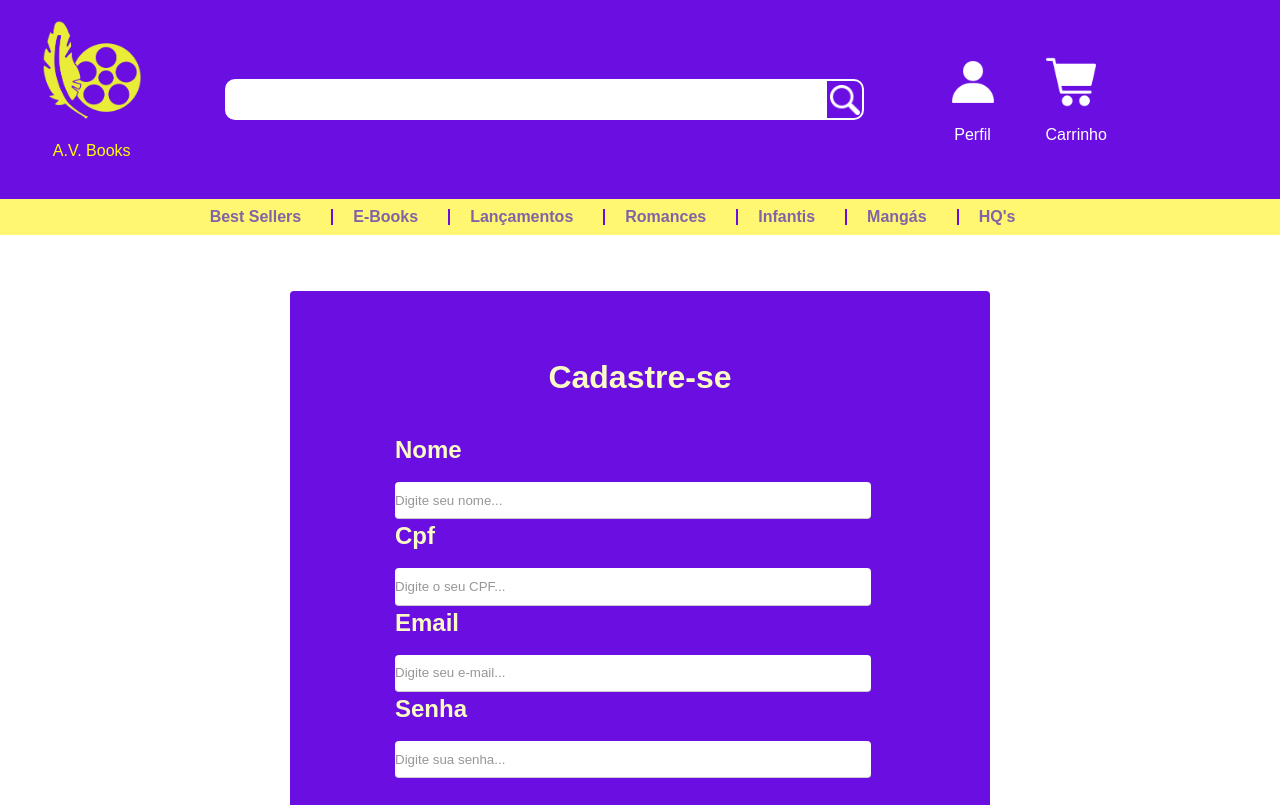
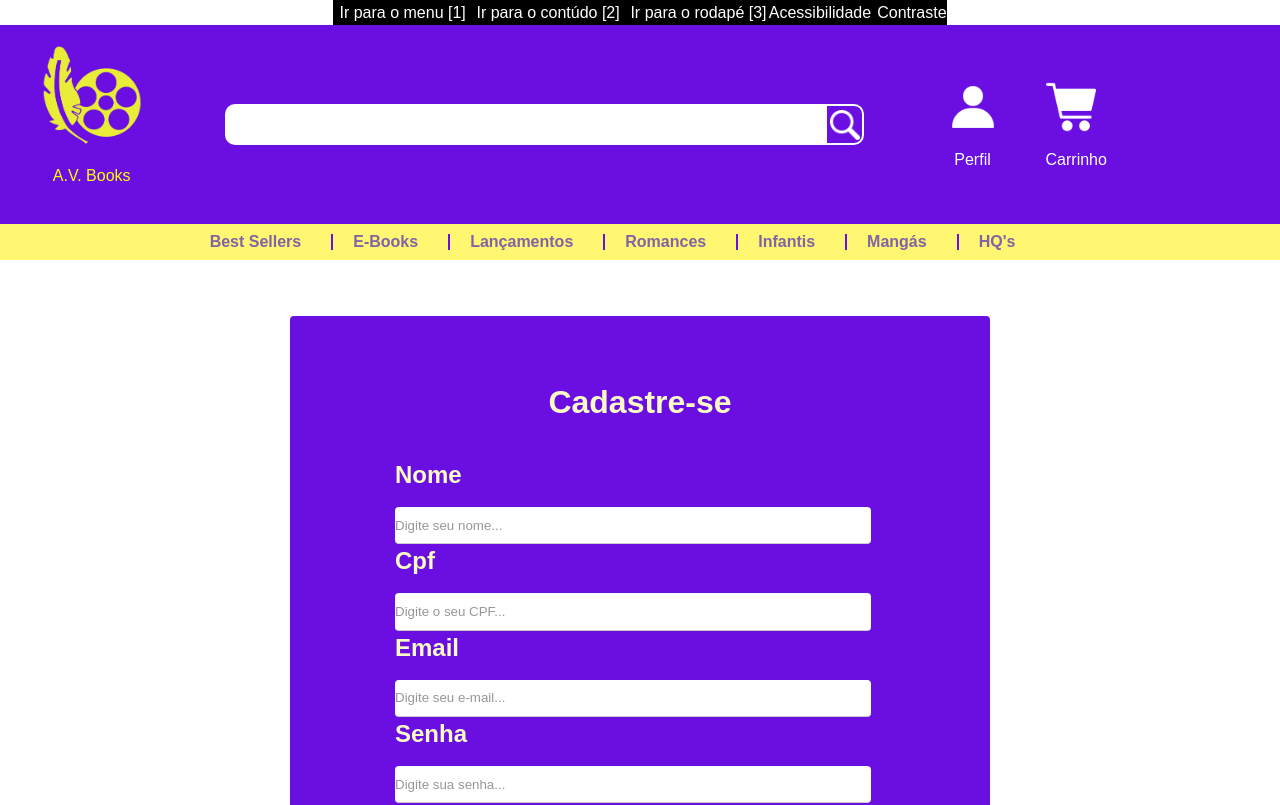
Before and after one commit to AntonioPinheiro66484/Interdisciplinar-A.V.-Books, a React (Create React App) app: page /Cadastro in a window 1280 px wide. Shown: the top 805 px of the page. Built offline with nearby package versions, Linux system fonts and the light colour scheme.

Commit message:
alteração colocando a acessibilidade nas paginas

```diff
--- a/src/pages/Cadastro/index.jsx
+++ b/src/pages/Cadastro/index.jsx
@@ -4,11 +4,14 @@ import Footer from "../../components/Footer/Footer";
 import PreFooter from "../../components/Footer/Prefooter/PreFooter";
 import Header from "../../components/Header/Header";
 import NavBar from "../../components/NavBar/NavBar";
-import styles from "./Cadastro.module.css"
+import Acessibilidade from "../../components/Acessibilidade/Acessibilidade"
+import styles from "./Cadastro.module.css";
+
 
 const Cadastro =()=>{
     return (
         <div className={styles.cadastro}>
+            <Acessibilidade/>
             <Header></Header>
             <NavBar></NavBar>
             <Formulario></Formulario>
--- a/src/pages/Home/index.jsx
+++ b/src/pages/Home/index.jsx
@@ -4,10 +4,12 @@ import Header from "../../components/Header/Header";
 import NavBar from "../../components/NavBar/NavBar";
 import Body from "../../components/Body/Body";
 import PreFooter from "../../components/Footer/Prefooter/PreFooter";
+import Acessibilidade from "../../components/Acessibilidade/Acessibilidade"
 import Footer from "../../components/Footer/Footer";
 const Home = ()=>{
     return(
         <div>
+            <Acessibilidade></Acessibilidade>
             <Header></Header>
             <NavBar></NavBar>
             <Body></Body>
```
Also changed, not shown: src/components/NavBar/NavBar.module.css (+2 -15 lines).
